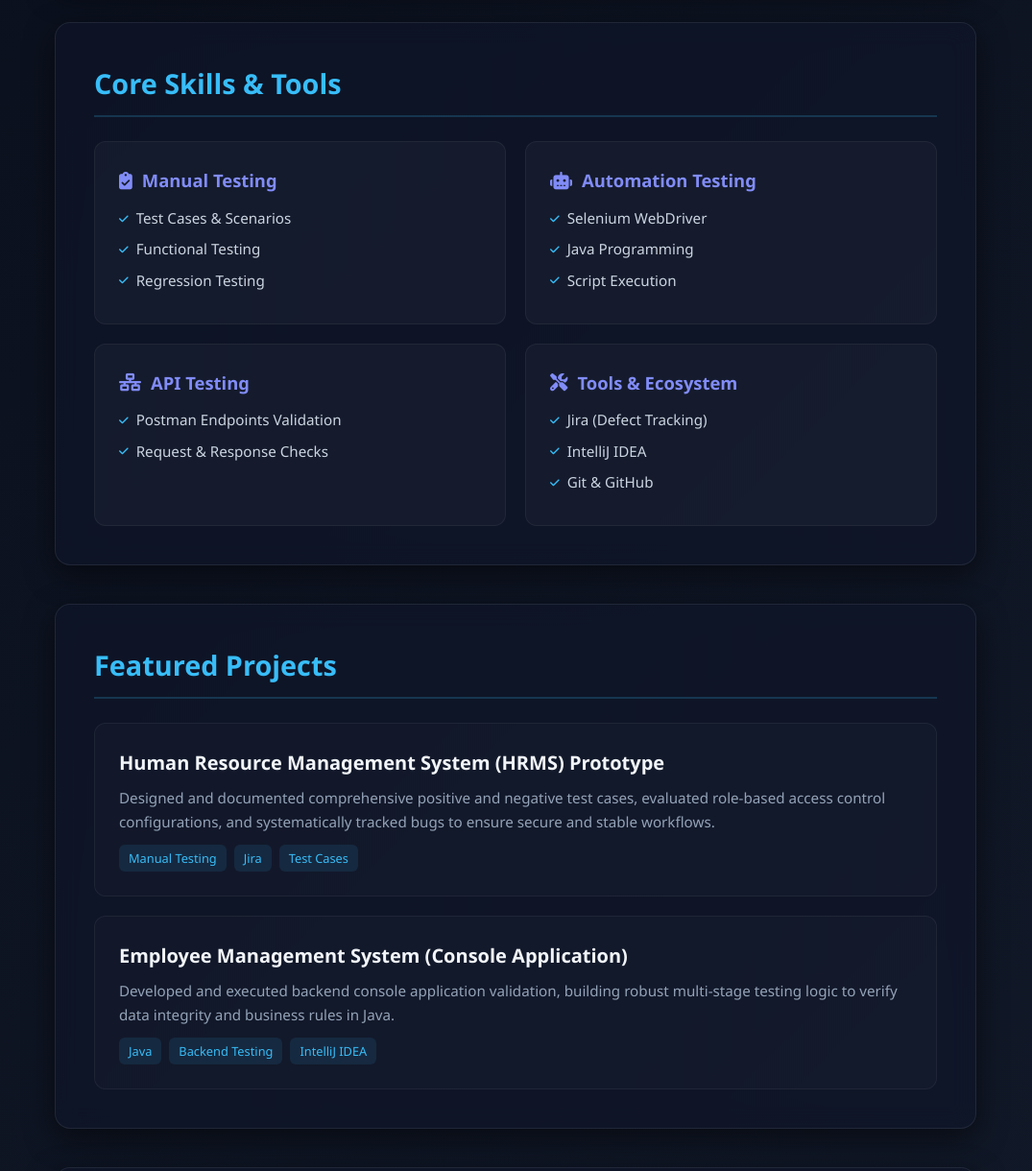
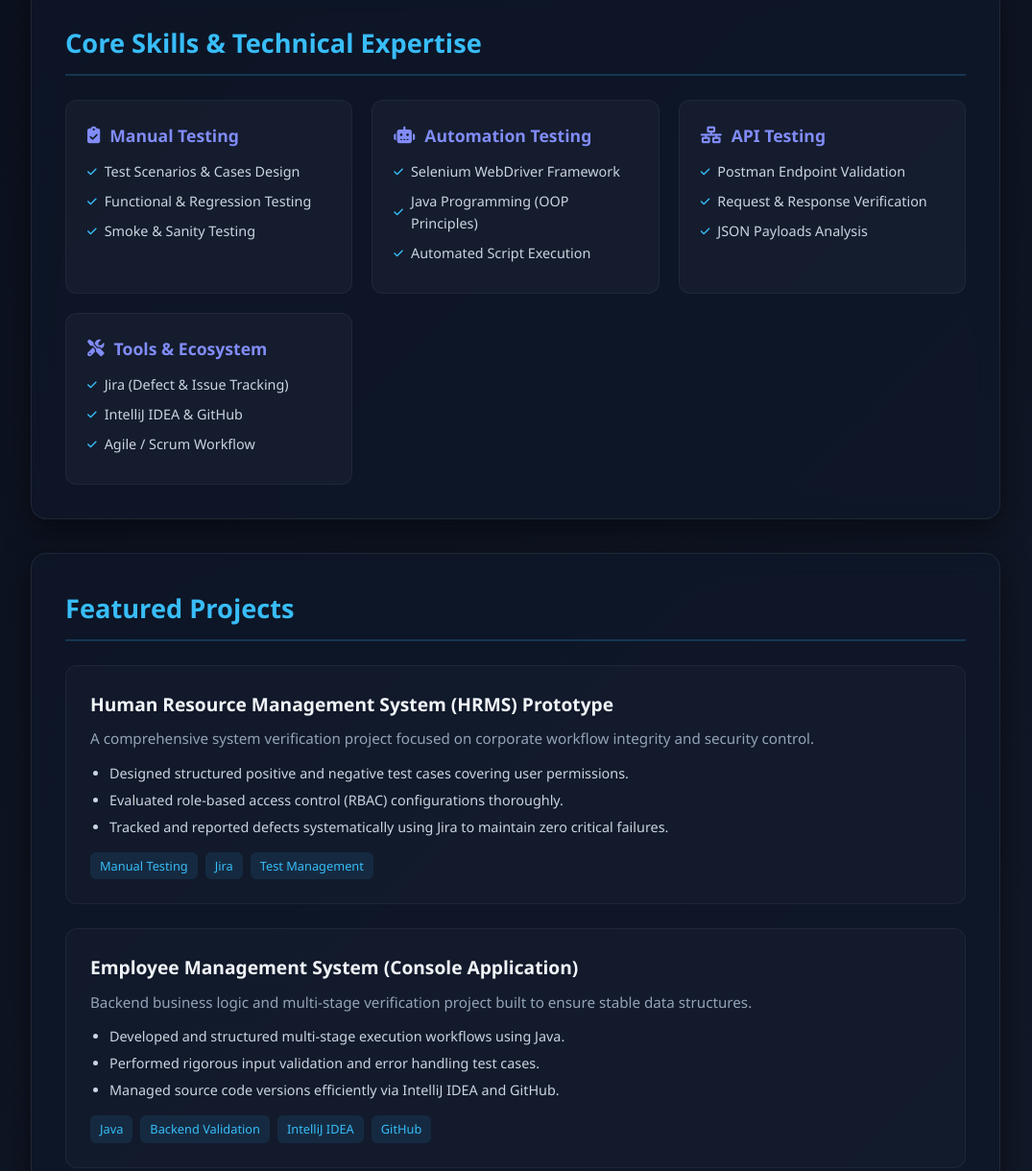
Before and after one commit to Unicorn-5/Portfolio, a plain HTML site: page index.html in a window 1280 px wide. Shown: the part 818-2038 px from the top of the page at 96% size, without its empty margins (103-1178 px from the left). Drawn offline with Linux system fonts and the light colour scheme.

Commit message:
Refine styles and update text in index.html
Updated various styles and text content in index.html to enhance layout and clarity.

```diff
--- a/index.html
+++ b/index.html
@@ -35,14 +35,14 @@
             top: 0;
             left: 0;
             width: 100%;
-            background: rgba(15, 23, 42, 0.85);
+            background: rgba(15, 23, 42, 0.9);
             backdrop-filter: blur(10px);
             border-bottom: 1px solid rgba(255, 255, 255, 0.08);
             z-index: 1000;
             display: flex;
             justify-content: space-between;
             align-items: center;
-            padding: 20px 40px;
+            padding: 18px 40px;
         }
 
         .nav-logo {
@@ -55,13 +55,13 @@
         .nav-links {
             list-style: none;
             display: flex;
-            gap: 25px;
+            gap: 20px;
         }
 
         .nav-links a {
             text-decoration: none;
             color: #94a3b8;
-            font-size: 0.95rem;
+            font-size: 0.9rem;
             font-weight: 500;
             transition: color 0.3s ease;
         }
@@ -71,7 +71,7 @@
         }
 
         .container {
-            max-width: 1000px;
+            max-width: 1050px;
             margin: 0 auto;
             padding: 120px 20px 40px 20px;
         }
@@ -79,7 +79,7 @@
         /* Hero Section */
         header {
             text-align: center;
-            padding: 60px 0 40px 0;
+            padding: 50px 0 30px 0;
         }
 
         header h1 {
@@ -98,14 +98,14 @@
         }
 
         .usp-box {
-            max-width: 750px;
+            max-width: 800px;
             margin: 0 auto 30px auto;
-            font-size: 1.1rem;
+            font-size: 1.05rem;
             color: #cbd5e1;
             line-height: 1.8;
             background: rgba(255, 255, 255, 0.03);
             border: 1px solid rgba(56, 189, 248, 0.2);
-            padding: 20px 25px;
+            padding: 22px 25px;
             border-radius: 12px;
         }
 
@@ -128,17 +128,17 @@
         }
 
         section {
-            background: rgba(15, 23, 42, 0.6);
+            background: rgba(15, 23, 42, 0.65);
             backdrop-filter: blur(12px);
             border: 1px solid rgba(255, 255, 255, 0.08);
             border-radius: 16px;
-            padding: 40px;
-            margin-bottom: 40px;
+            padding: 35px;
+            margin-bottom: 35px;
             box-shadow: 0 10px 30px rgba(0, 0, 0, 0.5);
         }
 
         section h2 {
-            font-size: 1.8rem;
+            font-size: 1.7rem;
             margin-bottom: 25px;
             color: #38bdf8;
             border-bottom: 2px solid rgba(56, 189, 248, 0.2);
@@ -148,13 +148,13 @@
         /* Skills Grid */
         .skills-grid {
             display: grid;
-            grid-template-columns: repeat(auto-fit, minmax(280px, 1fr));
+            grid-template-columns: repeat(auto-fit, minmax(240px, 1fr));
             gap: 20px;
         }
 
         .skill-card {
             background: rgba(255, 255, 255, 0.03);
-            padding: 25px;
+            padding: 22px;
             border-radius: 12px;
             border: 1px solid rgba(255, 255, 255, 0.05);
             transition: transform 0.3s ease;
@@ -166,7 +166,7 @@
         }
 
         .skill-card h3 {
-            font-size: 1.15rem;
+            font-size: 1.1rem;
             margin-bottom: 12px;
             color: #818cf8;
             display: flex;
@@ -181,7 +181,7 @@
         .skill-card ul li {
             margin-bottom: 8px;
             color: #cbd5e1;
-            font-size: 0.95rem;
+            font-size: 0.9rem;
             display: flex;
             align-items: center;
             gap: 8px;
@@ -193,7 +193,7 @@
             border: 1px solid rgba(255, 255, 255, 0.05);
             padding: 25px;
             border-radius: 12px;
-            margin-bottom: 20px;
+            margin-bottom: 25px;
         }
 
         .project-card:last-child {
@@ -201,7 +201,7 @@
         }
 
         .project-card h3 {
-            font-size: 1.25rem;
+            font-size: 1.2rem;
             color: #f1f5f9;
             margin-bottom: 8px;
         }
@@ -210,6 +210,18 @@
             color: #94a3b8;
             font-size: 0.95rem;
             margin-bottom: 12px;
+        }
+
+        .project-details {
+            margin-bottom: 15px;
+        }
+
+        .project-details li {
+            color: #cbd5e1;
+            font-size: 0.9rem;
+            margin-bottom: 5px;
+            list-style-type: disc;
+            margin-left: 20px;
         }
 
         .tech-tags {
@@ -267,11 +279,11 @@
         .contact-content p {
             color: #cbd5e1;
             margin-bottom: 20px;
-            font-size: 1.1rem;
+            font-size: 1.05rem;
         }
 
         .social-links {
-            margin-top: 20px;
+            margin-top: 15px;
         }
 
         .social-links a {
@@ -338,43 +350,44 @@
         <section id="about">
             <h2>About Me</h2>
             <p style="color: #cbd5e1; line-height: 1.8;">
-                Detail-oriented Software Quality Assurance Engineer with an intense passion for software excellence. Dedicated to rigorous bug detection, precise test scenario execution, and ensuring seamless, robust user experiences across modern web and software platforms.
+                Detail-oriented Software Quality Assurance Engineer specialized in building robust software testing pipelines. Passionate about bridging the gap between development teams and end-users by enforcing high software standards, minimizing defect leakages, and ensuring seamless functional and automated performance across multiple digital environments.
             </p>
         </section>
 
         <!-- Core Skills & Tools Grid -->
         <section id="skills">
-            <h2>Core Skills & Tools</h2>
+            <h2>Core Skills & Technical Expertise</h2>
             <div class="skills-grid">
                 <div class="skill-card">
                     <h3><i class="fas fa-clipboard-check"></i> Manual Testing</h3>
                     <ul>
-                        <li><i class="fas fa-check" style="color:#38bdf8; font-size:11px;"></i> Test Cases & Scenarios</li>
-                        <li><i class="fas fa-check" style="color:#38bdf8; font-size:11px;"></i> Functional Testing</li>
-                        <li><i class="fas fa-check" style="color:#38bdf8; font-size:11px;"></i> Regression Testing</li>
+                        <li><i class="fas fa-check" style="color:#38bdf8; font-size:11px;"></i> Test Scenarios & Cases Design</li>
+                        <li><i class="fas fa-check" style="color:#38bdf8; font-size:11px;"></i> Functional & Regression Testing</li>
+                        <li><i class="fas fa-check" style="color:#38bdf8; font-size:11px;"></i> Smoke & Sanity Testing</li>
                     </ul>
                 </div>
                 <div class="skill-card">
                     <h3><i class="fas fa-robot"></i> Automation Testing</h3>
                     <ul>
-                        <li><i class="fas fa-check" style="color:#38bdf8; font-size:11px;"></i> Selenium WebDriver</li>
-                        <li><i class="fas fa-check" style="color:#38bdf8; font-size:11px;"></i> Java Programming</li>
-                        <li><i class="fas fa-check" style="color:#38bdf8; font-size:11px;"></i> Script Execution</li>
+                        <li><i class="fas fa-check" style="color:#38bdf8; font-size:11px;"></i> Selenium WebDriver Framework</li>
+                        <li><i class="fas fa-check" style="color:#38bdf8; font-size:11px;"></i> Java Programming (OOP Principles)</li>
+                        <li><i class="fas fa-check" style="color:#38bdf8; font-size:11px;"></i> Automated Script Execution</li>
                     </ul>
                 </div>
                 <div class="skill-card">
                     <h3><i class="fas fa-network-wired"></i> API Testing</h3>
                     <ul>
-                        <li><i class="fas fa-check" style="color:#38bdf8; font-size:11px;"></i> Postman Endpoints Validation</li>
-                        <li><i class="fas fa-check" style="color:#38bdf8; font-size:11px;"></i> Request & Response Checks</li>
+                        <li><i class="fas fa-check" style="color:#38bdf8; font-size:11px;"></i> Postman Endpoint Validation</li>
+                        <li><i class="fas fa-check" style="color:#38bdf8; font-size:11px;"></i> Request & Response Verification</li>
+                        <li><i class="fas fa-check" style="color:#38bdf8; font-size:11px;"></i> JSON Payloads Analysis</li>
                     </ul>
                 </div>
                 <div class="skill-card">
                     <h3><i class="fas fa-tools"></i> Tools & Ecosystem</h3>
                     <ul>
-                        <li><i class="fas fa-check" style="color:#38bdf8; font-size:11px;"></i> Jira (Defect Tracking)</li>
-                        <li><i class="fas fa-check" style="color:#38bdf8; font-size:11px;"></i> IntelliJ IDEA</li>
-                        <li><i class="fas fa-check" style="color:#38bdf8; font-size:11px;"></i> Git & GitHub</li>
+                        <li><i class="fas fa-check" style="color:#38bdf8; font-size:11px;"></i> Jira (Defect & Issue Tracking)</li>
+                        <li><i class="fas fa-check" style="color:#38bdf8; font-size:11px;"></i> IntelliJ IDEA & GitHub</li>
+                        <li><i class="fas fa-check" style="color:#38bdf8; font-size:11px;"></i> Agile / Scrum Workflow</li>
                     </ul>
                 </div>
             </div>
@@ -383,22 +396,35 @@
         <!-- Featured Projects -->
         <section id="projects">
             <h2>Featured Projects</h2>
+
             <div class="project-card">
                 <h3>Human Resource Management System (HRMS) Prototype</h3>
-                <p>Designed and documented comprehensive positive and negative test cases, evaluated role-based access control configurations, and systematically tracked bugs to ensure secure and stable workflows.</p>
+                <p>A comprehensive system verification project focused on corporate workflow integrity and security control.</p>
+                <ul class="project-details">
+                    <li>Designed structured positive and negative test cases covering user permissions.</li>
+                    <li>Evaluated role-based access control (RBAC) configurations thoroughly.</li>
+                    <li>Tracked and reported defects systematically using Jira to maintain zero critical failures.</li>
+                </ul>
                 <div class="tech-tags">
                     <span class="tech-tag">Manual Testing</span>
                     <span class="tech-tag">Jira</span>
-                    <span class="tech-tag">Test Cases</span>
+                    <span class="tech-tag">Test Management</span>
                 </div>
             </div>
-            <div class="project-card" style="margin-top: 20px;">
+
+            <div class="project-card" style="margin-top: 25px;">
                 <h3>Employee Management System (Console Application)</h3>
-                <p>Developed and executed backend console application validation, building robust multi-stage testing logic to verify data integrity and business rules in Java.</p>
+                <p>Backend business logic and multi-stage verification project built to ensure stable data structures.</p>
+                <ul class="project-details">
+                    <li>Developed and structured multi-stage execution workflows using Java.</li>
+                    <li>Performed rigorous input validation and error handling test cases.</li>
+                    <li>Managed source code versions efficiently via IntelliJ IDEA and GitHub.</li>
+                </ul>
                 <div class="tech-tags">
                     <span class="tech-tag">Java</span>
-                    <span class="tech-tag">Backend Testing</span>
+                    <span class="tech-tag">Backend Validation</span>
                     <span class="tech-tag">IntelliJ IDEA</span>
+                    <span class="tech-tag">GitHub</span>
                 </div>
             </div>
         </section>
@@ -410,22 +436,22 @@
                 <div class="service-box">
                     <i class="fas fa-search-plus"></i>
                     <h3>Manual & Functional</h3>
-                    <p>Thorough verification of user interfaces and functional requirements.</p>
+                    <p>Rigorous verification of user interfaces, user flows, and functional specifications.</p>
                 </div>
                 <div class="service-box">
                     <i class="fas fa-exchange-alt"></i>
                     <h3>API Validation</h3>
-                    <p>Testing server endpoints and data payloads using Postman.</p>
+                    <p>Testing server responses, status codes, and endpoints security via Postman.</p>
                 </div>
                 <div class="service-box">
                     <i class="fas fa-cogs"></i>
                     <h3>Test Automation</h3>
-                    <p>Building reliable UI automated scripts with Java & Selenium.</p>
+                    <p>Building reliable UI automated testing suites using Java and Selenium.</p>
                 </div>
                 <div class="service-box">
                     <i class="fas fa-bug"></i>
                     <h3>Bug Tracking & QA</h3>
-                    <p>Managing issue lifecycles and reporting bugs efficiently via Jira.</p>
+                    <p>Managing issue life-cycles, writing clear bug reports, and tracking fixes in Jira.</p>
                 </div>
             </div>
         </section>
@@ -434,7 +460,7 @@
         <section id="contact" style="margin-bottom: 0;">
             <h2>Let's Collaborate</h2>
             <div class="contact-content">
-                <p>Ready to build reliable, high-performance software together? Get in touch!</p>
+                <p>Ready to enhance your software quality and deliver a seamless experience to your users? Get in touch!</p>
                 <div class="social-links">
                     <a href="mailto:your-email@example.com" target="_blank"><i class="fas fa-envelope"></i> Email</a>
                     <a href="https://linkedin.com" target="_blank"><i class="fab fa-linkedin"></i> LinkedIn</a>
```
